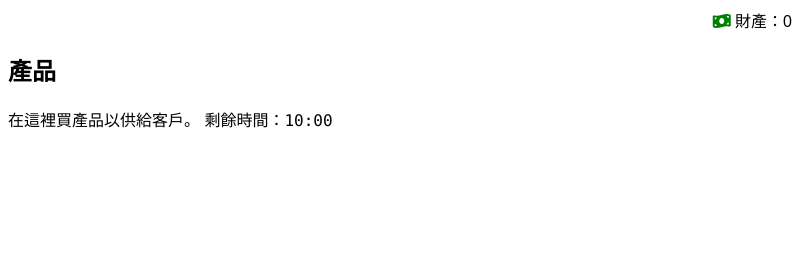
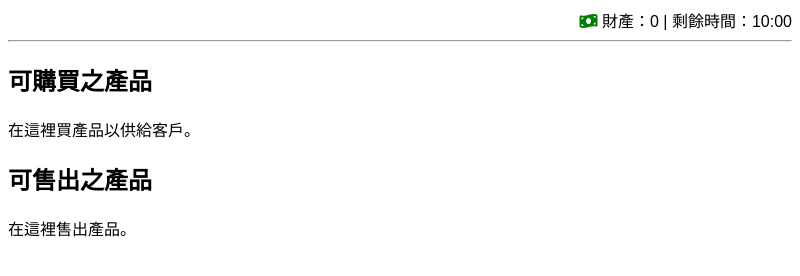
Before and after one commit to Cliff0317/BusinessManagement, an Electron app: page market.htm in a window 800 px wide. Drawn offline with Linux system fonts and the light colour scheme.

Commit message:
Update market.htm

```diff
--- a/market.htm
+++ b/market.htm
@@ -7,9 +7,11 @@
     <script src="https://kit.fontawesome.com/f4c24e1dc4.js" crossorigin="anonymous"></script>
 </head>
 <body style="font-family: Arial, Helvetica, sans-serif;">
-    <div id="scoreboard" style="text-align: right;"><i class="fas fa-money-bill-wave" style="color: green;"></i> 財產：<span id="score">0</span></div>
-    <h2>產品</h2>
+    <div id="scoreboard" style="text-align: right;"><i class="fas fa-money-bill-wave" style="color: green;"></i> 財產：<span id="score">0</span> | 剩餘時間：<span id="time">10:00</span></div>
+    <hr>
+    <h2>可購買之產品</h2>
     在這裡買產品以供給客戶。
-    剩餘時間：<span id="time" style="font-family: Consolas">10:00</span>
+    <h2>可售出之產品</h2>
+    在這裡售出產品。
 </body>
 </html>
```
